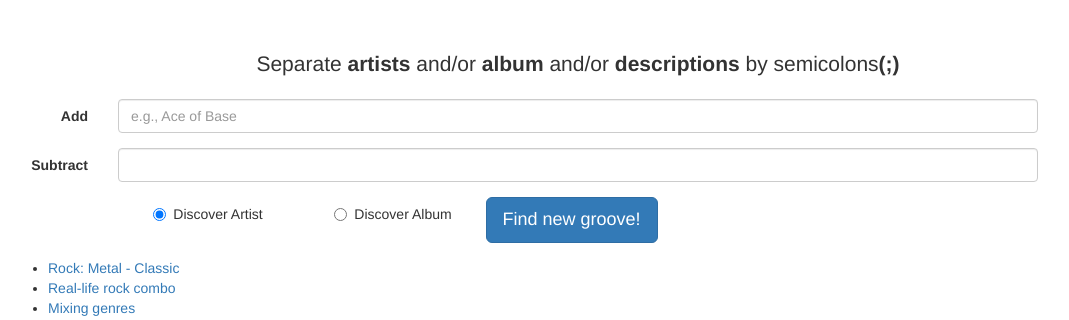
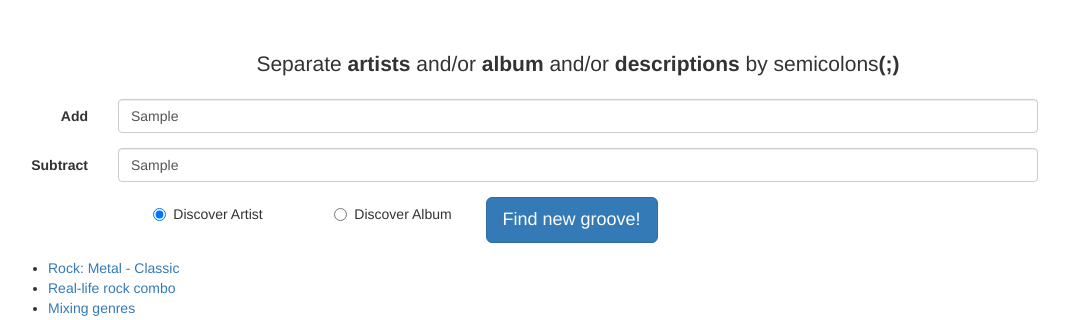
Before and after one commit to dhochste/project_app, a Python web app: template templates/output.html in a window 1280 px wide. Shown: the part 351-671 px from the top of the page, without its empty margins (77-1146 px from the left). Run offline with Jinja, Linux system fonts and the light colour scheme; the template is opened without the code that fills it: most values are stand-ins (such as "Sample title", 1, 10 or a date in 2020); some libraries are stand-ins or nearby versions.

Commit message:
Now previous inputs are in place in the input forms when search results come up.

```diff
--- a/templates/output.html
+++ b/templates/output.html
@@ -71,13 +71,13 @@
             <div class="form-group">
               <label class="col-md-1 control-label" for="formGroupInputAdd">Add </label>
               <div class="col-md-10">
-                <input type="text" class="form-control" id="inputAdd" name="inputAdd" placeholder="e.g., Ace of Base">
+                <input type="text" class="form-control" id="inputAdd" name="inputAdd" value = "{{add_list}}">
               </div>
             </div>
             <div class="form-group">
               <label class="col-md-1 control-label" for="formGroupInputSubtract">Subtract </label>
               <div class="col-md-10">
-                <input type="text" class="form-control" id="inputSubtract" name="inputSubtract">
+                <input type="text" class="form-control" id="inputSubtract" name="inputSubtract" value = {{subtract_list}}>
               </div>
             </div>
             <div class="radio col-sm-2 col-sm-offset-1">
@@ -127,7 +127,7 @@
           <li>Use ampersand (&amp;) and special characters as appopriate (e.g., Michael Bublé)</li>
           <li>If there is a "The" - include it!</li>
         </ul>
-        <p class="lead"> Still having trouble? Then your artist title must not be one of the 10,000s we have. Sorry!</p>
+        <p class="lead"> Still having trouble? Then your artist or title must not be one of the 10,000s we have. Sorry!</p>
       </div> <!-- starter-template-->
     {% elif radio_type == 'optionArtist' %} <!-- If by artist -->
       <div class="starter-template">
```
